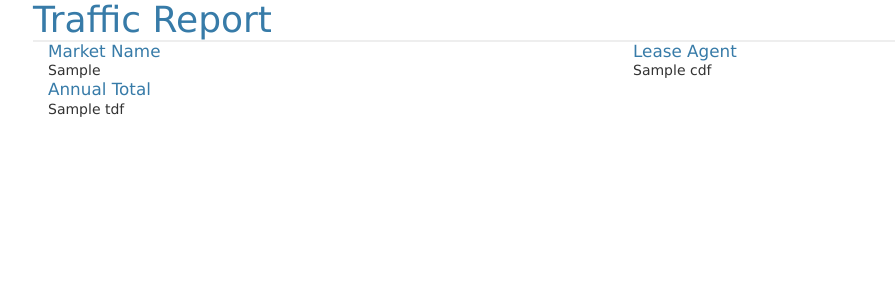
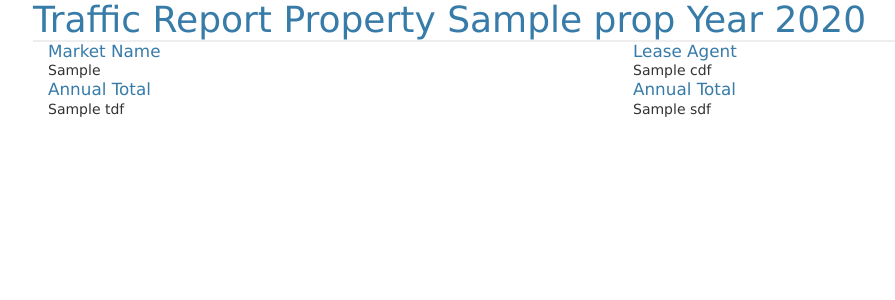
Before and after one commit to Gcav66/colger-test, a Flask app: template templates/report.html in a window 1280 px wide. Shown: the top 300 px of the page, without its empty margins (22-917 px from the left). Run offline with Flask 2, Linux system fonts and the light colour scheme; the template is opened without the code that fills it: most values are stand-ins (such as "Sample title", 1, 10 or a date in 2020); some libraries are stand-ins or nearby versions.

Commit message:
check if pivot is series and convert to df

```diff
--- a/app.py
+++ b/app.py
@@ -25,8 +25,17 @@ def test():
             filt_df = year_df[year_df['rmpropid'] == int(prop)]
             pivot_df = pd.pivot_table(filt_df, values='nameid', columns='Action', index='mrktname', aggfunc='count')
             cdf = pd.pivot_table(filt_df, columns='Action', index='leasagid', values='nameid', aggfunc='count', margins=True)
-            tdf = pd.pivot_table(df, values='nameid', index='Month', aggfunc='count')
-            return render_template('report.html', myDF=pivot_df.to_html(), cdf=cdf.to_html(), tdf=tdf.to_html())
+            tdf = pd.pivot_table(filt_df, values='nameid', index='Month', aggfunc='count')
+            try:
+                t_out = tdf.to_html()
+            except AttributeError:
+                t_out = tdf.to_frame().to_html()
+            sdf = pd.pivot_table(filt_df, values='nameid', index='mrktname', aggfunc='count')
+            try:
+                s_out = sdf.to_html()
+            except AttributeError:
+                s_out = sdf.to_frame().to_html()
+            return render_template('report.html', myDF=pivot_df.to_html(), cdf=cdf.to_html(), tdf=t_out, sdf=s_out, prop=prop, year=year)
     return render_template('index.html', years=years, props_2015=props_2015, props_2016=props_2016)
 
 
--- a/templates/report.html
+++ b/templates/report.html
@@ -11,7 +11,7 @@
 <body>
   <div class="container">
     <div class="row">
-      <h1>Traffic Report</h1>
+      <h1>Traffic Report Property {{prop}} Year {{year}}</h1>
         <div class="col-md-6">
           <h2>Market Name</h2>
           {{myDF|safe}}
@@ -26,6 +26,10 @@
         <h2>Annual Total</h2>
         {{tdf|safe}}
       </div>
+      <div class="col-md-6">
+        <h2>Annual Total</h2>
+        {{sdf|safe}}
+      </div>
     </div>
   </div>
 </body>
```
